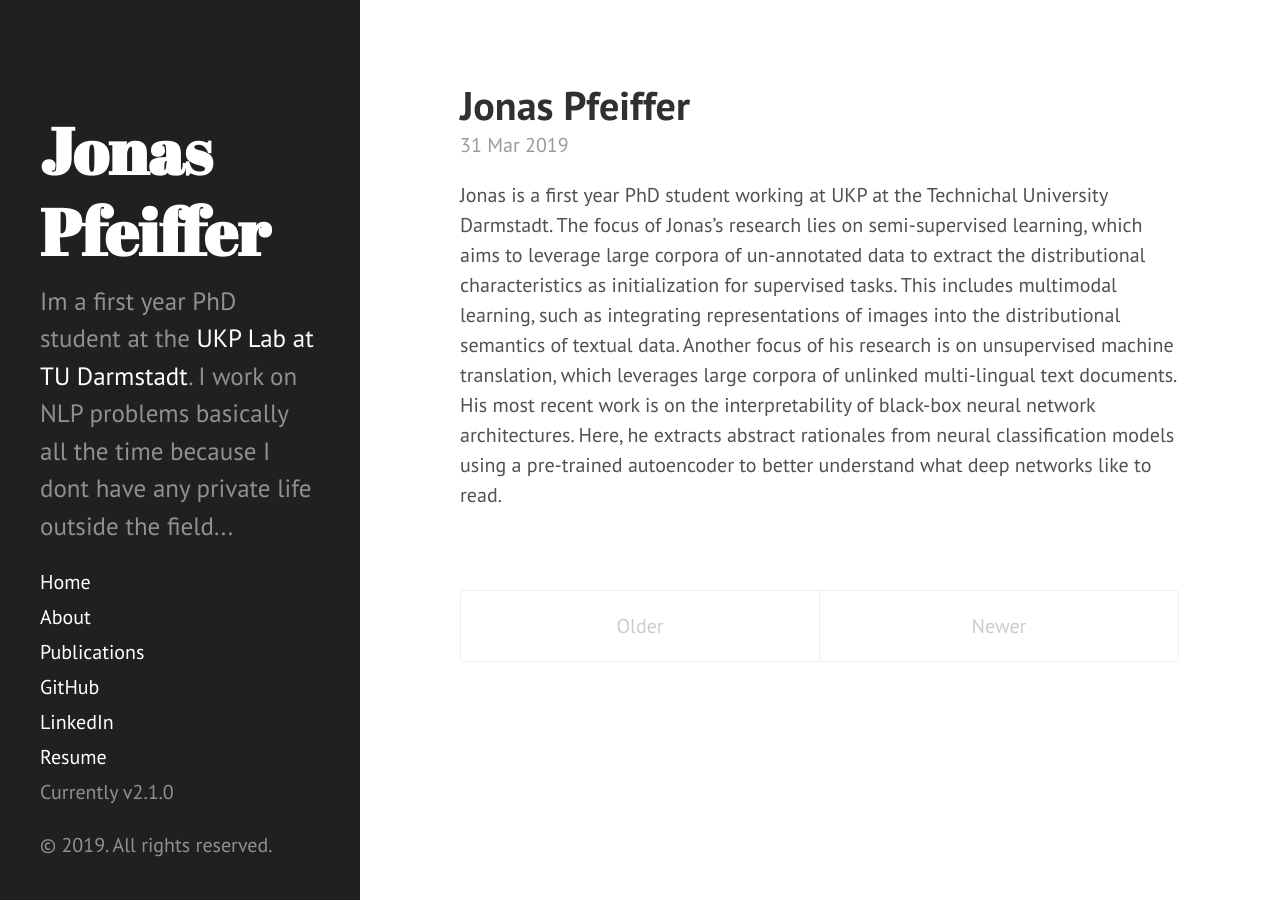
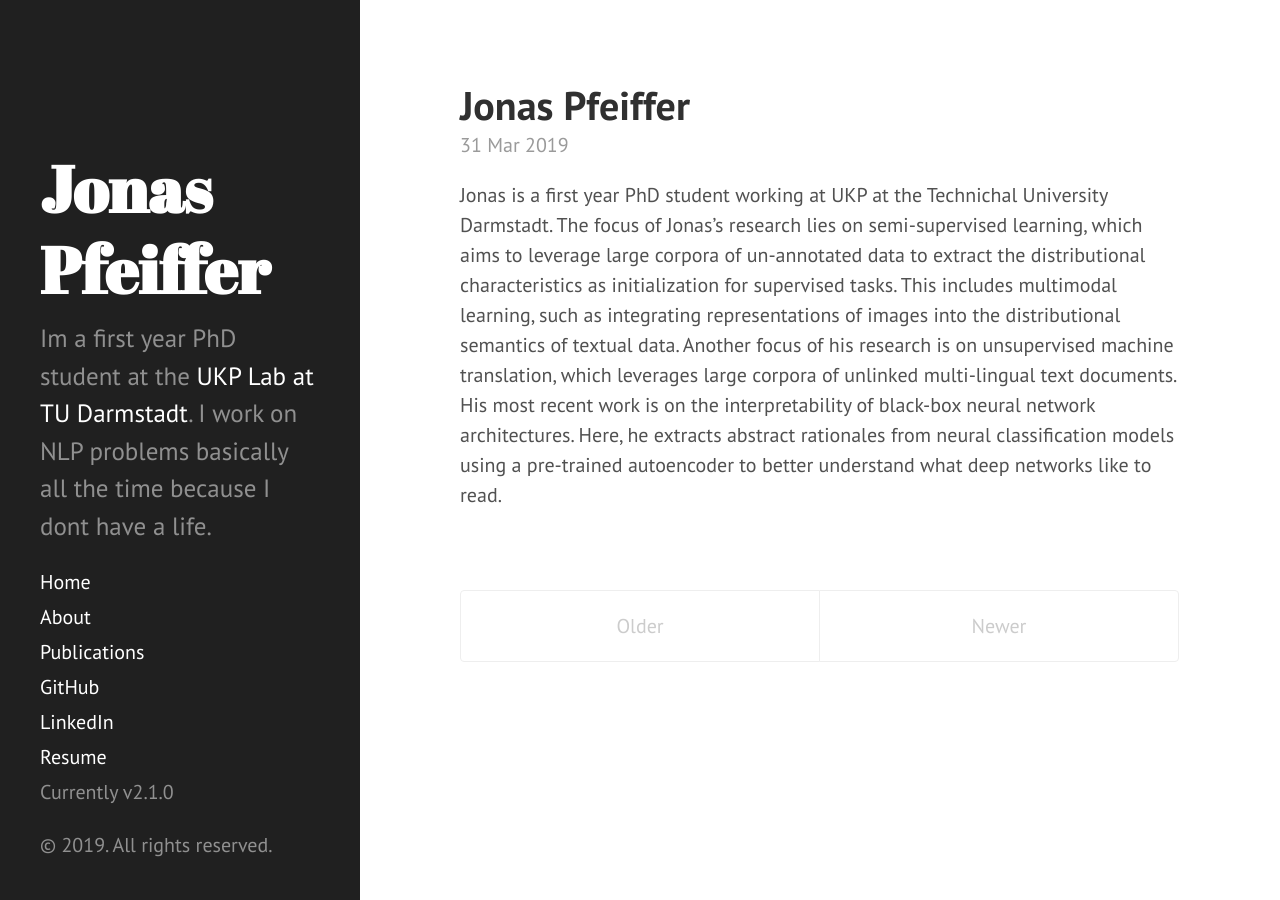
Before and after one commit to JoPfeiff/JoPfeiff_github_io, a Jekyll site: the page built from index.html, in a window 1280 px wide. Built offline with Jekyll 4.4.1, drawn with Linux system fonts in a browser that asks for light colours; Markdown is read by kramdown in place of the engine named in the settings; the list of posts is cut into pages by our own code.

Commit message:
Initial commit

```diff
--- a/_config.yml
+++ b/_config.yml
@@ -12,7 +12,7 @@
 # Setup
 title:            Jonas Pfeiffer
 tagline:          'Jonas Pfeiffer'
-description:      'Im a first year PhD student at the <a href="https://www.informatik.tu-darmstadt.de/ukp/ukp_home/index.en.jsp" target="_blank">UKP Lab at TU Darmstadt</a>. I work on NLP problems basically all the time because I dont have any private life outside the field... '
+description:      'Im a first year PhD student at the <a href="https://www.informatik.tu-darmstadt.de/ukp/ukp_home/index.en.jsp" target="_blank">UKP Lab at TU Darmstadt</a>. I work on NLP problems basically all the time because I dont have a life. '
 url:              http://www.pfeiffer.ai
 # url:              http://hyde.getpoole.com
 baseurl:          /
```
